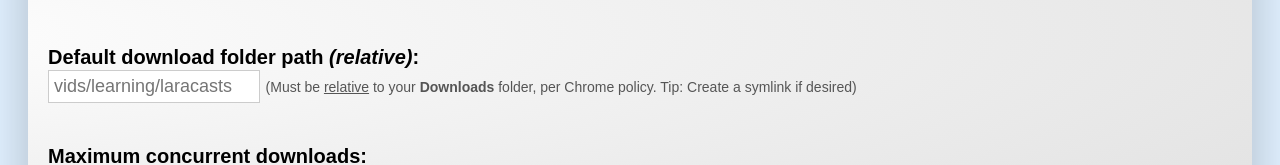
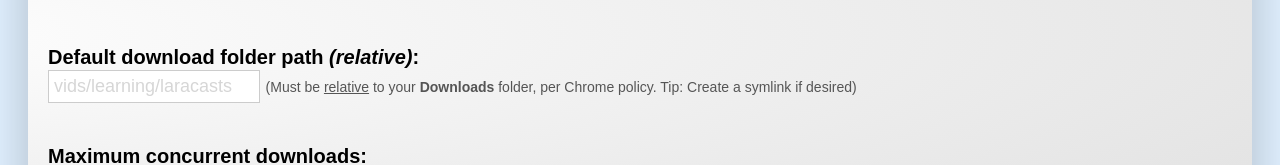
Before and after one commit to jdunk/laracasts-downloader, a website built with webpack: page src/options.html in a window 1280 px wide. Shown: the part 241-406 px from the top of the page. Built offline with nearby package versions, Linux system fonts and the light colour scheme; no server answers; files whose address does not match are found by name.

Commit message:
Remove debug logging. Lighten input placeholder color

```diff
--- a/src/js/util.js
+++ b/src/js/util.js
@@ -2,6 +2,7 @@ export let debugLogLevel = 4;
 
 export function debugLog(logMe, logLevel)
 {
+  return;
   if (debugLogLevel < logLevel) { return; }
 
   if (typeof logMe === 'string')
--- a/src/style.css
+++ b/src/style.css
@@ -101,6 +101,10 @@ input {
     width: 200px;
 }
 
+input::placeholder {
+    color: #d6d6d6;
+}
+
 select {
     font-size: 22px;
     width: 100px;
```
